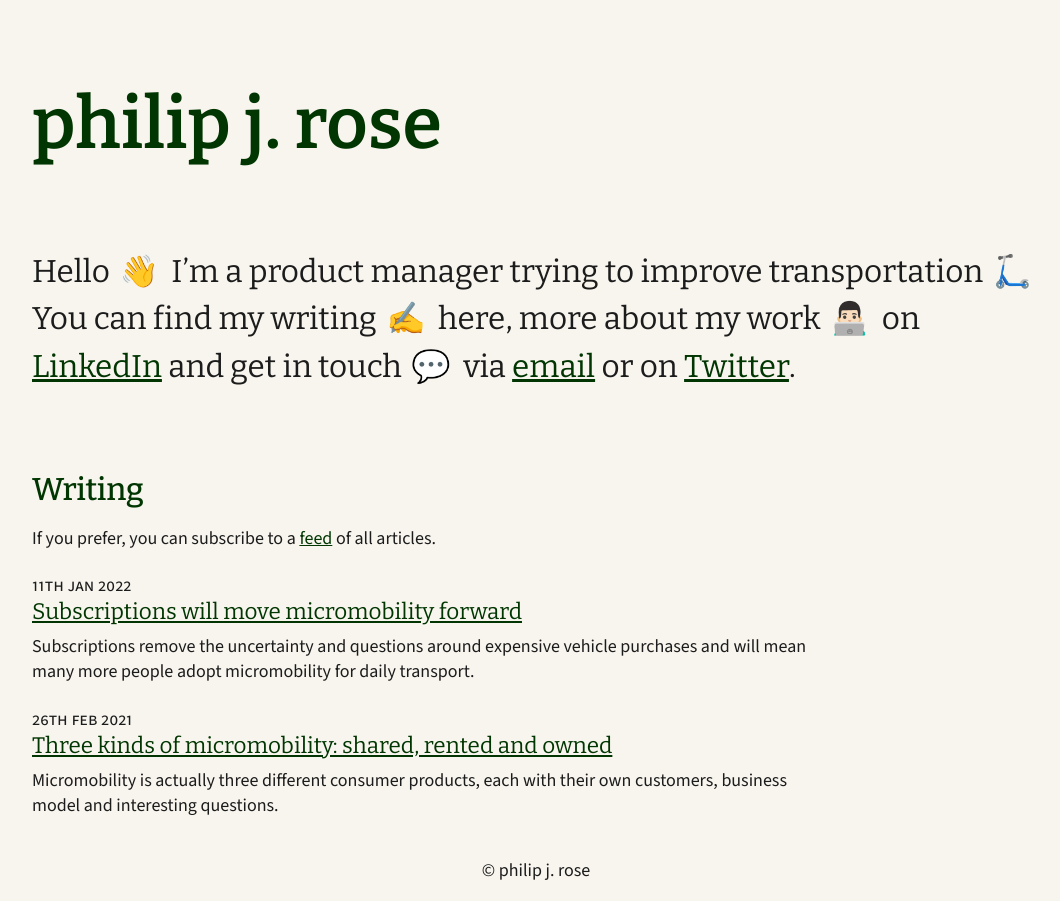
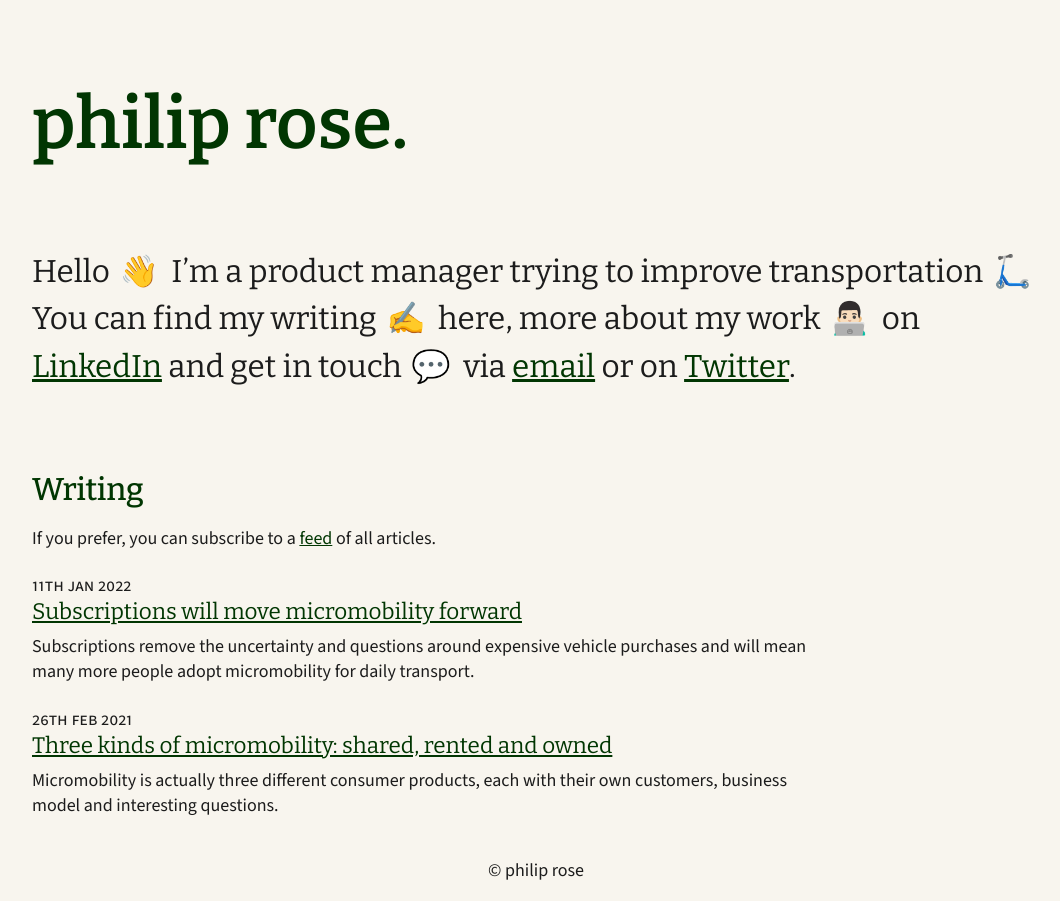
Before and after one commit to philipjrose/philipjrose.github.io, a Jekyll site: the page built from index.md, in a window 1280 px wide. Shown: the whole page, without its empty margins (104-1164 px from the left). Built offline with Jekyll 4.4.1, drawn with Linux system fonts in a browser that asks for light colours.

Commit message:
Re-branded: Philip J. Rose -> Philip Rose.

```diff
--- a/_config.yml
+++ b/_config.yml
@@ -1,6 +1,6 @@
 url: "https://philipjrose.github.io" # the base hostname & protocol for your site, e.g. http://example.com
 baseurl: "" # the subpath of your site, e.g. /blog
-title: "Philip J. Rose" # the name of your site, e.g. ACME Corp.
+title: "Philip Rose" # the name of your site, e.g. ACME Corp.
 
 # Contact methods
 email: "hello@philipjrose.com"
--- a/_includes/footer.html
+++ b/_includes/footer.html
@@ -1 +1 @@
-<footer>&copy; Philip J. Rose</footer>
+<footer>&copy; Philip Rose</footer>
--- a/_includes/head.html
+++ b/_includes/head.html
@@ -20,11 +20,11 @@
 <link rel="manifest" href="{{ "/assets/icons/site.webmanifest" | relative_url }}">
 <link rel="mask-icon" href="{{ "/assets/icons/safari-pinned-tab.svg" | relative_url }}" color="#013602">
 <link rel="shortcut icon" href="{{ "/assets/icons/favicon.ico" | relative_url }}">
-<meta name="apple-mobile-web-app-title" content="Philip J. Rose">
-<meta name="application-name" content="Philip J. Rose">
-<meta name="msapplication-TileColor" content="#b91d47">
+<meta name="apple-mobile-web-app-title" content="Philip Rose">
+<meta name="application-name" content="Philip Rose">
+<meta name="msapplication-TileColor" content="#013602">
 <meta name="msapplication-config" content="{{ "/assets/icons/browserconfig.xml" | relative_url }}">
-<meta name="theme-color" content="#ffffff">
+<meta name="theme-color" content="#f8f5ee">
 
 {% comment %} Open Graph metadata (for LinkedIn etc. shares) {% endcomment %}
 
--- a/_layouts/article.html
+++ b/_layouts/article.html
@@ -6,7 +6,7 @@
   <body class="article-layout">
     <div class="container">
         <header>
-            <h1 class="site-title"><a href="/">Philip J. Rose</a></h1>
+            <h1 class="site-title"><a href="/">Philip Rose</a></h1>
         </header>
 
         <main>
--- a/_layouts/home.html
+++ b/_layouts/home.html
@@ -6,7 +6,7 @@
   <body class="home-layout">
     <div class="container">
       <header>
-        <h1 class="site-title">Philip J. Rose</h1>
+        <h1 class="site-title">Philip Rose</h1>
       </header>
 
       <main>
--- a/_sass/main.scss
+++ b/_sass/main.scss
@@ -121,12 +121,18 @@ p {
   text-transform: lowercase;
 }
 
+.site-title::after {
+  content: ".";
+}
+
 .home-layout .site-title {
   font-size: 4rem;
   font-weight: 400;
   font-variation-settings: "wght" 600;
   margin: 0;
 }
+
+
 
 @media (max-width: 25em) {
   .home-layout .site-title {
--- a/assets/icons/browserconfig.xml
+++ b/assets/icons/browserconfig.xml
@@ -3,7 +3,7 @@
     <msapplication>
         <tile>
             <square150x150logo src="/assets/icons/mstile-150x150.png"/>
-            <TileColor>#da532c</TileColor>
+            <TileColor>#013602</TileColor>
         </tile>
     </msapplication>
 </browserconfig>
```
Also changed, not shown: assets/icons/android-chrome-192x192.png, assets/icons/android-chrome-512x512.png, assets/icons/apple-touch-icon.png, assets/icons/favicon-16x16.png, assets/icons/favicon-32x32.png, assets/icons/favicon.ico, assets/icons/mstile-150x150.png, assets/icons/safari-pinned-tab.svg, assets/icons/site.webmanifest, assets/metadata-images/open-graph-default.png.
